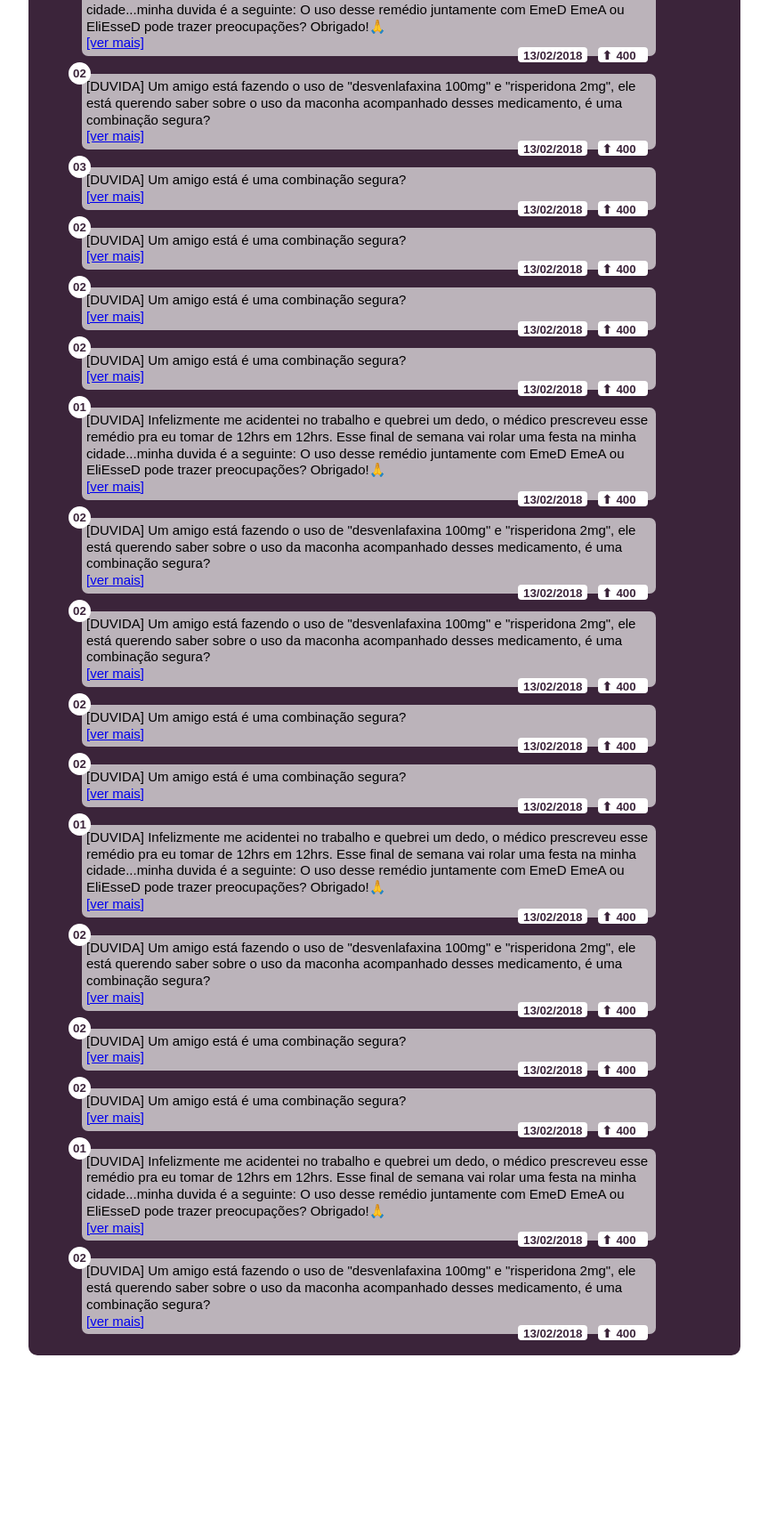
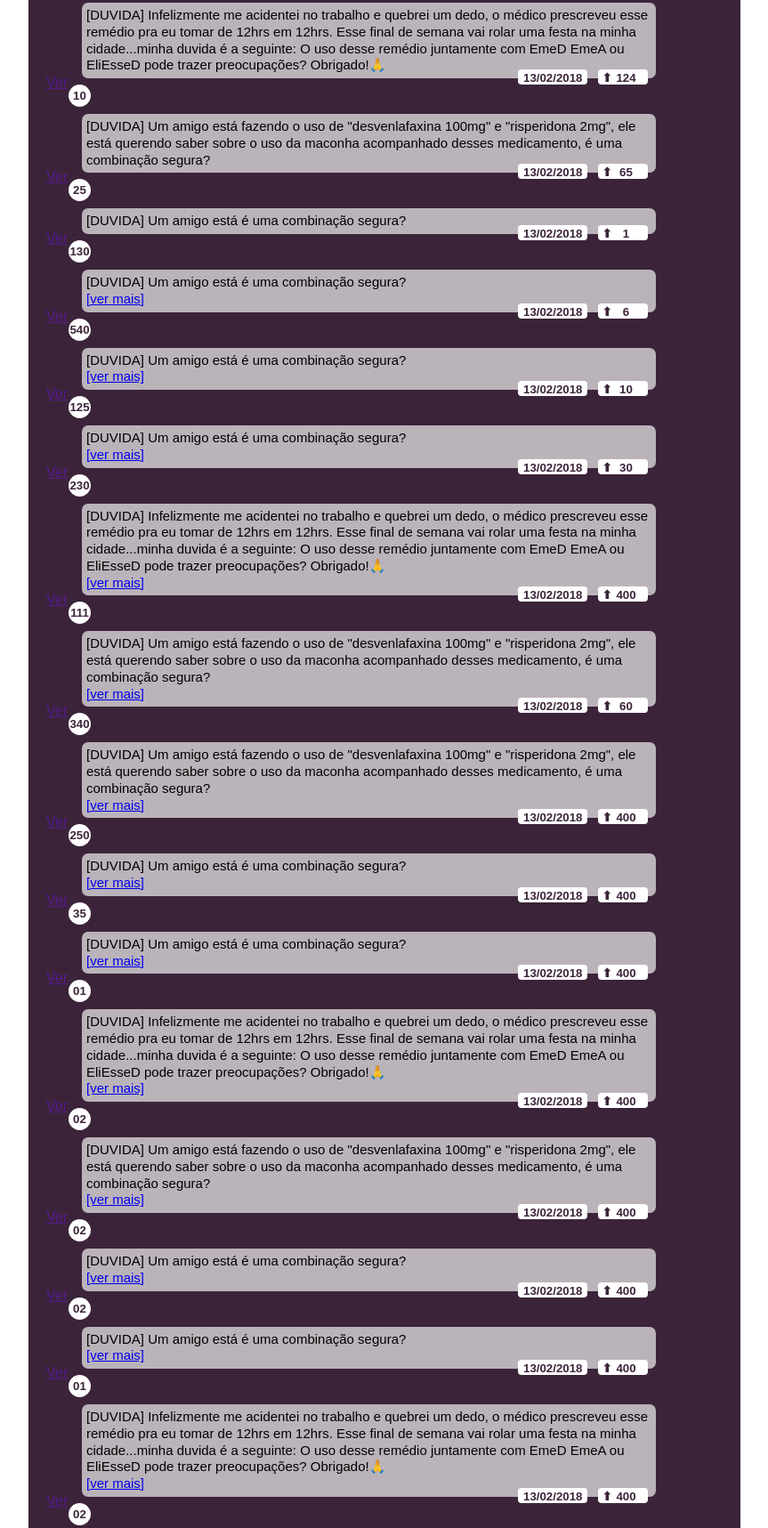
Before and after one commit to cyssh/preparty_view, a plain HTML site: page index.html in a window 1280 px wide. Shown: the part 399-2116 px from the top of the page at 89% size, without its empty margins (208-1071 px from the left). Before the commit the page ends 1942 px from the top, so only its background shows below. Drawn offline with Linux system fonts and the light colour scheme.

Commit message:
Update index.html

```diff
--- a/index.html
+++ b/index.html
@@ -7,97 +7,100 @@
     <main>
     <div class="topnav">
     <a class="active" href="#home">Home</a>
-    <a href="#news">Dúvidas</a>
-    <a href="#contact">Relatos</a>
-    <a href="#about">Colaboração</a>
-    <a href="#about">Discussão</a>
-    <a href="#about">Alertas</a>
-    <a href="#about">Testes</a>
-    <a href="#about">OFF</a>
-    <a href="#about">Outros</a>
+    <a href="#duvidas">Dúvidas</a>
+    <a href="#relatos">Relatos</a>
+    <a href="#colab">Colaboração</a>
+    <a href="#discussao">Discussão</a>
+    <a href="#alertas">Alertas</a>
+    <a href="#testes">Testes</a>
+    <a href="#off">OFF</a>
+    <a href="#outros">Outros</a>
+    </object>
     </div>
 
+    <img id="logo_barra" src="prep_logo_new.svg" alt="Logo">
+
     <hr>
-    <h4 class="topic_name"> Dúvidas </h4>
+    <h4 class="topic_name"> DÚVIDAS </h4>
     <hr>
 
-    <h5 class="numeros"> 02 </h5>
+    <h5 class="numeros"> 1 </h5> <a href="" class="abrir_post"> Ver </a>
+    <p class="child_c"> [DUVIDA] Um amigo está é uma combinação segura? </p>
+    <h5 class="data"> 13/02/2018 </h5> <h5 class="upvote"> 10 </h5>  <h5 class="upvote_icon"> ⬆ </h5>
+
+    <h5 class="numeros"> 2 </h5> <a href="" class="abrir_post"> Ver </a>
+    <p class="child_c"> [DUVIDA] Um amigo está é uma combinação segura? </p>
+    <h5 class="data"> 13/02/2018 </h5> <h5 class="upvote"> 30 </h5>  <h5 class="upvote_icon"> ⬆ </h5>
+
+    <h5 class="numeros"> 3 </h5> <a href="" class="abrir_post"> Ver </a>
+    <p class="child_c"> [DUVIDA] Um amigo está é uma combinação segura? </p>
+    <h5 class="data"> 13/02/2018 </h5> <h5 class="upvote"> 14 </h5>  <h5 class="upvote_icon"> ⬆ </h5>
+
+    <h5 class="numeros"> 4 </h5> <a href="" class="abrir_post"> Ver </a>
+    <p class="child_c"> [DUVIDA] Infelizmente me acidentei no trabalho e quebrei um dedo, o médico prescreveu esse remédio pra eu tomar de 12hrs em 12hrs. Esse final de semana vai rolar uma festa na minha cidade...minha duvida é a seguinte: O uso desse remédio juntamente com EmeD EmeA ou EliEsseD pode trazer preocupações? Obrigado!🙏 </p>
+    <h5 class="data"> 13/02/2018 </h5> <h5 class="upvote"> 124 </h5>  <h5 class="upvote_icon"> ⬆ </h5>
+
+    <h5 class="numeros"> 10 </h5> <a href="" class="abrir_post"> Ver </a>
+    <p class="child_c"> [DUVIDA] Um amigo está fazendo o uso de "desvenlafaxina 100mg" e "risperidona 2mg", ele está querendo saber sobre o uso da maconha acompanhado desses medicamento, é uma combinação segura? </p>
+    <h5 class="data"> 13/02/2018 </h5> <h5 class="upvote"> 65 </h5>  <h5 class="upvote_icon"> ⬆ </h5>
+
+    <h5 class="numeros"> 25 </h5> <a href="" class="abrir_post"> Ver </a>
+    <p class="child_c"> [DUVIDA] Um amigo está é uma combinação segura? </p>
+    <h5 class="data"> 13/02/2018 </h5> <h5 class="upvote"> 1 </h5>  <h5 class="upvote_icon"> ⬆ </h5>
+
+    <h5 class="numeros"> 130 </h5><a href="" class="abrir_post"> Ver </a>
+    <p class="child_c"> [DUVIDA] Um amigo está é uma combinação segura? <a href="1946122305636813_537935353299052.html" target="_blank"> </br>[ver mais] </a> </p>
+    <h5 class="data"> 13/02/2018 </h5> <h5 class="upvote"> 6 </h5>  <h5 class="upvote_icon"> ⬆ </h5>
+
+    <h5 class="numeros"> 540 </h5><a href="" class="abrir_post"> Ver </a>
+    <p class="child_c"> [DUVIDA] Um amigo está é uma combinação segura? <a href="1946122305636813_537935353299052.html" target="_blank"> </br>[ver mais] </a> </p>
+    <h5 class="data"> 13/02/2018 </h5> <h5 class="upvote"> 10 </h5>  <h5 class="upvote_icon"> ⬆ </h5>
+
+    <h5 class="numeros"> 125 </h5><a href="" class="abrir_post"> Ver </a>
+    <p class="child_c"> [DUVIDA] Um amigo está é uma combinação segura? <a href="1946122305636813_537935353299052.html" target="_blank"> </br>[ver mais] </a> </p>
+    <h5 class="data"> 13/02/2018 </h5> <h5 class="upvote"> 30 </h5>  <h5 class="upvote_icon"> ⬆ </h5>
+
+    <h5 class="numeros"> 230 </h5><a href="" class="abrir_post"> Ver </a>
+    <p class="child_c"> [DUVIDA] Infelizmente me acidentei no trabalho e quebrei um dedo, o médico prescreveu esse remédio pra eu tomar de 12hrs em 12hrs. Esse final de semana vai rolar uma festa na minha cidade...minha duvida é a seguinte: O uso desse remédio juntamente com EmeD EmeA ou EliEsseD pode trazer preocupações? Obrigado!🙏 <a href="1946122305636813_537935353299052.html" target="_blank"> </br>[ver mais] </a> </p>
+    <h5 class="data"> 13/02/2018 </h5> <h5 class="upvote"> 400 </h5>  <h5 class="upvote_icon"> ⬆ </h5>
+
+    <h5 class="numeros"> 111 </h5><a href="" class="abrir_post"> Ver </a>
+    <p class="child_c"> [DUVIDA] Um amigo está fazendo o uso de "desvenlafaxina 100mg" e "risperidona 2mg", ele está querendo saber sobre o uso da maconha acompanhado desses medicamento, é uma combinação segura? <a href="1946122305636813_537935353299052.html" target="_blank"> </br>[ver mais] </a> </p>
+    <h5 class="data"> 13/02/2018 </h5> <h5 class="upvote"> 60 </h5>  <h5 class="upvote_icon"> ⬆ </h5>
+
+    <h5 class="numeros"> 340 </h5><a href="" class="abrir_post"> Ver </a>
+    <p class="child_c"> [DUVIDA] Um amigo está fazendo o uso de "desvenlafaxina 100mg" e "risperidona 2mg", ele está querendo saber sobre o uso da maconha acompanhado desses medicamento, é uma combinação segura? <a href="1946122305636813_537935353299052.html" target="_blank"> </br>[ver mais] </a> </p>
+    <h5 class="data"> 13/02/2018 </h5> <h5 class="upvote"> 400 </h5>  <h5 class="upvote_icon"> ⬆ </h5>
+
+    <h5 class="numeros"> 250 </h5><a href="" class="abrir_post"> Ver </a>
     <p class="child_c"> [DUVIDA] Um amigo está é uma combinação segura? <a href="1946122305636813_537935353299052.html" target="_blank"> </br>[ver mais] </a> </p>
     <h5 class="data"> 13/02/2018 </h5> <h5 class="upvote"> 400 </h5>  <h5 class="upvote_icon"> ⬆ </h5>
 
-    <h5 class="numeros"> 02 </h5>
+    <h5 class="numeros"> 35 </h5><a href="" class="abrir_post"> Ver </a>
     <p class="child_c"> [DUVIDA] Um amigo está é uma combinação segura? <a href="1946122305636813_537935353299052.html" target="_blank"> </br>[ver mais] </a> </p>
     <h5 class="data"> 13/02/2018 </h5> <h5 class="upvote"> 400 </h5>  <h5 class="upvote_icon"> ⬆ </h5>
 
-    <h5 class="numeros"> 02 </h5>
+    <h5 class="numeros"> 01 </h5><a href="" class="abrir_post"> Ver </a>
+    <p class="child_c"> [DUVIDA] Infelizmente me acidentei no trabalho e quebrei um dedo, o médico prescreveu esse remédio pra eu tomar de 12hrs em 12hrs. Esse final de semana vai rolar uma festa na minha cidade...minha duvida é a seguinte: O uso desse remédio juntamente com EmeD EmeA ou EliEsseD pode trazer preocupações? Obrigado!🙏 <a href="1946122305636813_537935353299052.html" target="_blank"> </br>[ver mais] </a> </p>
+    <h5 class="data"> 13/02/2018 </h5> <h5 class="upvote"> 400 </h5>  <h5 class="upvote_icon"> ⬆ </h5>
+
+    <h5 class="numeros"> 02 </h5><a href="" class="abrir_post"> Ver </a>
+    <p class="child_c"> [DUVIDA] Um amigo está fazendo o uso de "desvenlafaxina 100mg" e "risperidona 2mg", ele está querendo saber sobre o uso da maconha acompanhado desses medicamento, é uma combinação segura? <a href="1946122305636813_537935353299052.html" target="_blank"> </br>[ver mais] </a> </p>
+    <h5 class="data"> 13/02/2018 </h5> <h5 class="upvote"> 400 </h5>  <h5 class="upvote_icon"> ⬆ </h5>
+
+    <h5 class="numeros"> 02 </h5><a href="" class="abrir_post"> Ver </a>
     <p class="child_c"> [DUVIDA] Um amigo está é uma combinação segura? <a href="1946122305636813_537935353299052.html" target="_blank"> </br>[ver mais] </a> </p>
     <h5 class="data"> 13/02/2018 </h5> <h5 class="upvote"> 400 </h5>  <h5 class="upvote_icon"> ⬆ </h5>
 
-    <h5 class="numeros"> 01 </h5>
+    <h5 class="numeros"> 02 </h5><a href="" class="abrir_post"> Ver </a>
+    <p class="child_c"> [DUVIDA] Um amigo está é uma combinação segura? <a href="1946122305636813_537935353299052.html" target="_blank"> </br>[ver mais] </a> </p>
+    <h5 class="data"> 13/02/2018 </h5> <h5 class="upvote"> 400 </h5>  <h5 class="upvote_icon"> ⬆ </h5>
+
+    <h5 class="numeros"> 01 </h5><a href="" class="abrir_post"> Ver </a>
     <p class="child_c"> [DUVIDA] Infelizmente me acidentei no trabalho e quebrei um dedo, o médico prescreveu esse remédio pra eu tomar de 12hrs em 12hrs. Esse final de semana vai rolar uma festa na minha cidade...minha duvida é a seguinte: O uso desse remédio juntamente com EmeD EmeA ou EliEsseD pode trazer preocupações? Obrigado!🙏 <a href="1946122305636813_537935353299052.html" target="_blank"> </br>[ver mais] </a> </p>
     <h5 class="data"> 13/02/2018 </h5> <h5 class="upvote"> 400 </h5>  <h5 class="upvote_icon"> ⬆ </h5>
 
-    <h5 class="numeros"> 02 </h5>
-    <p class="child_c"> [DUVIDA] Um amigo está fazendo o uso de "desvenlafaxina 100mg" e "risperidona 2mg", ele está querendo saber sobre o uso da maconha acompanhado desses medicamento, é uma combinação segura? <a href="1946122305636813_537935353299052.html" target="_blank"> </br>[ver mais] </a> </p>
-    <h5 class="data"> 13/02/2018 </h5> <h5 class="upvote"> 400 </h5>  <h5 class="upvote_icon"> ⬆ </h5>
-
-    <h5 class="numeros"> 03 </h5>
-    <p class="child_c"> [DUVIDA] Um amigo está é uma combinação segura? <a href="1946122305636813_537935353299052.html" target="_blank"> </br>[ver mais] </a> </p>
-    <h5 class="data"> 13/02/2018 </h5> <h5 class="upvote"> 400 </h5>  <h5 class="upvote_icon"> ⬆ </h5>
-
-    <h5 class="numeros"> 02 </h5>
-    <p class="child_c"> [DUVIDA] Um amigo está é uma combinação segura? <a href="1946122305636813_537935353299052.html" target="_blank"> </br>[ver mais] </a> </p>
-    <h5 class="data"> 13/02/2018 </h5> <h5 class="upvote"> 400 </h5>  <h5 class="upvote_icon"> ⬆ </h5>
-
-    <h5 class="numeros"> 02 </h5>
-    <p class="child_c"> [DUVIDA] Um amigo está é uma combinação segura? <a href="1946122305636813_537935353299052.html" target="_blank"> </br>[ver mais] </a> </p>
-    <h5 class="data"> 13/02/2018 </h5> <h5 class="upvote"> 400 </h5>  <h5 class="upvote_icon"> ⬆ </h5>
-
-    <h5 class="numeros"> 02 </h5>
-    <p class="child_c"> [DUVIDA] Um amigo está é uma combinação segura? <a href="1946122305636813_537935353299052.html" target="_blank"> </br>[ver mais] </a> </p>
-    <h5 class="data"> 13/02/2018 </h5> <h5 class="upvote"> 400 </h5>  <h5 class="upvote_icon"> ⬆ </h5>
-
-    <h5 class="numeros"> 01 </h5>
-    <p class="child_c"> [DUVIDA] Infelizmente me acidentei no trabalho e quebrei um dedo, o médico prescreveu esse remédio pra eu tomar de 12hrs em 12hrs. Esse final de semana vai rolar uma festa na minha cidade...minha duvida é a seguinte: O uso desse remédio juntamente com EmeD EmeA ou EliEsseD pode trazer preocupações? Obrigado!🙏 <a href="1946122305636813_537935353299052.html" target="_blank"> </br>[ver mais] </a> </p>
-    <h5 class="data"> 13/02/2018 </h5> <h5 class="upvote"> 400 </h5>  <h5 class="upvote_icon"> ⬆ </h5>
-
-    <h5 class="numeros"> 02 </h5>
-    <p class="child_c"> [DUVIDA] Um amigo está fazendo o uso de "desvenlafaxina 100mg" e "risperidona 2mg", ele está querendo saber sobre o uso da maconha acompanhado desses medicamento, é uma combinação segura? <a href="1946122305636813_537935353299052.html" target="_blank"> </br>[ver mais] </a> </p>
-    <h5 class="data"> 13/02/2018 </h5> <h5 class="upvote"> 400 </h5>  <h5 class="upvote_icon"> ⬆ </h5>
-
-    <h5 class="numeros"> 02 </h5>
-    <p class="child_c"> [DUVIDA] Um amigo está fazendo o uso de "desvenlafaxina 100mg" e "risperidona 2mg", ele está querendo saber sobre o uso da maconha acompanhado desses medicamento, é uma combinação segura? <a href="1946122305636813_537935353299052.html" target="_blank"> </br>[ver mais] </a> </p>
-    <h5 class="data"> 13/02/2018 </h5> <h5 class="upvote"> 400 </h5>  <h5 class="upvote_icon"> ⬆ </h5>
-
-    <h5 class="numeros"> 02 </h5>
-    <p class="child_c"> [DUVIDA] Um amigo está é uma combinação segura? <a href="1946122305636813_537935353299052.html" target="_blank"> </br>[ver mais] </a> </p>
-    <h5 class="data"> 13/02/2018 </h5> <h5 class="upvote"> 400 </h5>  <h5 class="upvote_icon"> ⬆ </h5>
-
-    <h5 class="numeros"> 02 </h5>
-    <p class="child_c"> [DUVIDA] Um amigo está é uma combinação segura? <a href="1946122305636813_537935353299052.html" target="_blank"> </br>[ver mais] </a> </p>
-    <h5 class="data"> 13/02/2018 </h5> <h5 class="upvote"> 400 </h5>  <h5 class="upvote_icon"> ⬆ </h5>
-
-    <h5 class="numeros"> 01 </h5>
-    <p class="child_c"> [DUVIDA] Infelizmente me acidentei no trabalho e quebrei um dedo, o médico prescreveu esse remédio pra eu tomar de 12hrs em 12hrs. Esse final de semana vai rolar uma festa na minha cidade...minha duvida é a seguinte: O uso desse remédio juntamente com EmeD EmeA ou EliEsseD pode trazer preocupações? Obrigado!🙏 <a href="1946122305636813_537935353299052.html" target="_blank"> </br>[ver mais] </a> </p>
-    <h5 class="data"> 13/02/2018 </h5> <h5 class="upvote"> 400 </h5>  <h5 class="upvote_icon"> ⬆ </h5>
-
-    <h5 class="numeros"> 02 </h5>
-    <p class="child_c"> [DUVIDA] Um amigo está fazendo o uso de "desvenlafaxina 100mg" e "risperidona 2mg", ele está querendo saber sobre o uso da maconha acompanhado desses medicamento, é uma combinação segura? <a href="1946122305636813_537935353299052.html" target="_blank"> </br>[ver mais] </a> </p>
-    <h5 class="data"> 13/02/2018 </h5> <h5 class="upvote"> 400 </h5>  <h5 class="upvote_icon"> ⬆ </h5>
-
-    <h5 class="numeros"> 02 </h5>
-    <p class="child_c"> [DUVIDA] Um amigo está é uma combinação segura? <a href="1946122305636813_537935353299052.html" target="_blank"> </br>[ver mais] </a> </p>
-    <h5 class="data"> 13/02/2018 </h5> <h5 class="upvote"> 400 </h5>  <h5 class="upvote_icon"> ⬆ </h5>
-
-    <h5 class="numeros"> 02 </h5>
-    <p class="child_c"> [DUVIDA] Um amigo está é uma combinação segura? <a href="1946122305636813_537935353299052.html" target="_blank"> </br>[ver mais] </a> </p>
-    <h5 class="data"> 13/02/2018 </h5> <h5 class="upvote"> 400 </h5>  <h5 class="upvote_icon"> ⬆ </h5>
-
-    <h5 class="numeros"> 01 </h5>
-    <p class="child_c"> [DUVIDA] Infelizmente me acidentei no trabalho e quebrei um dedo, o médico prescreveu esse remédio pra eu tomar de 12hrs em 12hrs. Esse final de semana vai rolar uma festa na minha cidade...minha duvida é a seguinte: O uso desse remédio juntamente com EmeD EmeA ou EliEsseD pode trazer preocupações? Obrigado!🙏 <a href="1946122305636813_537935353299052.html" target="_blank"> </br>[ver mais] </a> </p>
-    <h5 class="data"> 13/02/2018 </h5> <h5 class="upvote"> 400 </h5>  <h5 class="upvote_icon"> ⬆ </h5>
-
-    <h5 class="numeros"> 02 </h5>
+    <h5 class="numeros"> 02 </h5><a href="" class="abrir_post"> Ver </a>
     <p class="child_c"> [DUVIDA] Um amigo está fazendo o uso de "desvenlafaxina 100mg" e "risperidona 2mg", ele está querendo saber sobre o uso da maconha acompanhado desses medicamento, é uma combinação segura? <a href="1946122305636813_537935353299052.html" target="_blank"> </br>[ver mais] </a> </p>
     <h5 class="data"> 13/02/2018 </h5> <h5 class="upvote"> 400 </h5>  <h5 class="upvote_icon"> ⬆ </h5>
 
```
